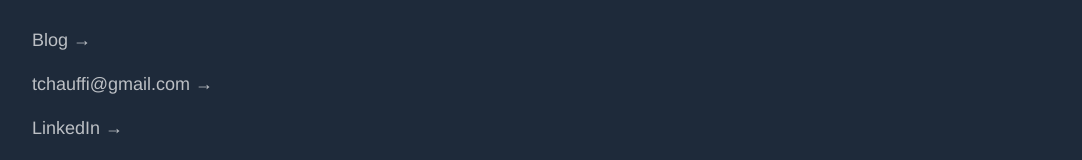
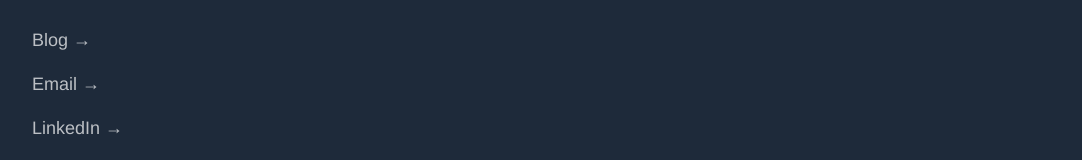
Before and after one commit to tchauffi/tchauffi-webpage, a Next.js app in the folder tchauffi-webpage/: page / in a window 1280 px wide. Shown: the part 3969-4129 px from the top of the page, without its empty margins (64-1146 px from the left). Built offline with nearby package versions, Linux system fonts and the light colour scheme.

Commit message:
Update email link text for clarity

```diff
--- a/tchauffi-webpage/app/page.tsx
+++ b/tchauffi-webpage/app/page.tsx
@@ -316,7 +316,7 @@
             </Link>
             <a href="mailto:tchauffi@gmail.com"
                className="block text-white/70 hover:text-white hover:translate-x-2 transition-all text-lg">
-              tchauffi@gmail.com →
+              Email →
             </a>
             <a href="https://linkedin.com/in/thibautchauffier" target="_blank" rel="noopener noreferrer"
                className="block text-white/70 hover:text-white hover:translate-x-2 transition-all text-lg">
```
